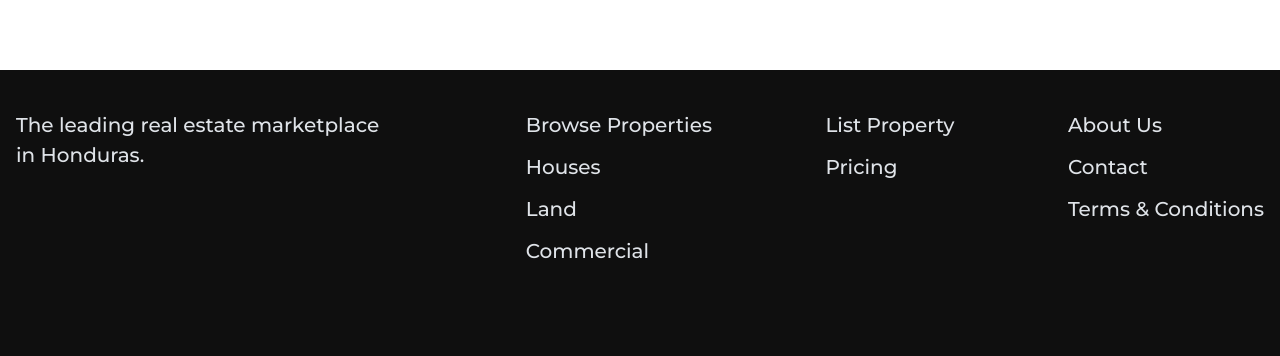
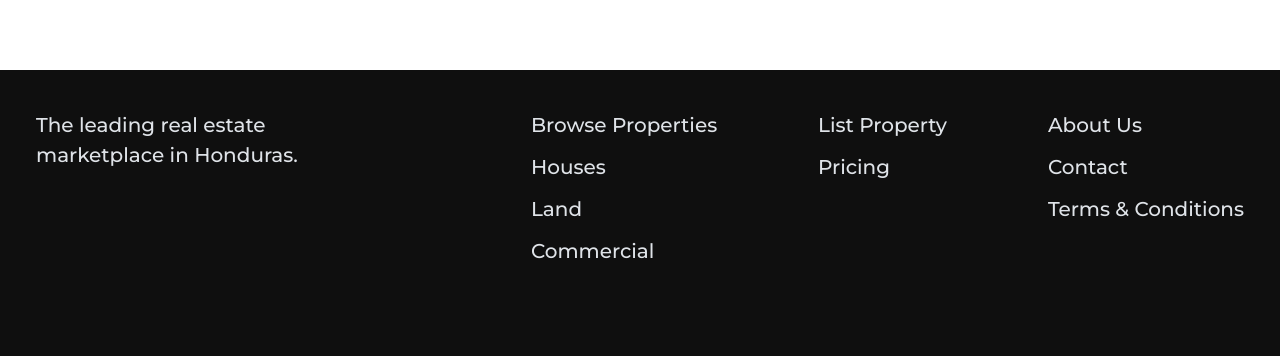
Before and after one commit to dev-abib/johndox-frontend, a Next.js app: page /forseller in a window 1280 px wide. Shown: the part 1224-1580 px from the top of the page. Built offline with nearby package versions, Linux system fonts and the light colour scheme; no server answers.

Commit message:
fix: fixed the property name restriction

```diff
--- a/src/Components/PageComponents/mainPages/Home/Featured.tsx
+++ b/src/Components/PageComponents/mainPages/Home/Featured.tsx
@@ -136,8 +136,10 @@ const Featured = ({ data = [] }: PropertyProps) => {
                   </span>
                 </h3>
 
-                <h4 className="text-base lg:text-lg xl:text-[24px] font-medium text-[#5F5F5F] mt-3 line-clamp-1">
-                  {item.propertyName}
+                <h4 className="text-base lg:text-lg xl:text-[24px] font-medium text-[#5F5F5F] mt-3">
+                  {item.propertyName?.length > 25
+                    ? item.propertyName.substring(0, 25) + "..."
+                    : item.propertyName}
                 </h4>
 
                 <div className="flex items-center gap-2.5 mt-4">
--- a/src/Shared/Footer.tsx
+++ b/src/Shared/Footer.tsx
@@ -24,7 +24,7 @@ const Footer = () => {
       <Container>
         <div>
           {/* Main Content */}
-          <div className="xl:px-0 px-5 py-5 xl:py-10 flex flex-col xl:flex-row gap-4 xl:gap-12">
+          <div className="px-5 py-5 xl:py-10 flex flex-col xl:flex-row gap-4 xl:gap-12">
             {/* Left Text */}
             <div className="xl:w-[37%] w-full">
               <p className="footer_text xl:w-[80%] w-full text-center xl:text-left">
```
